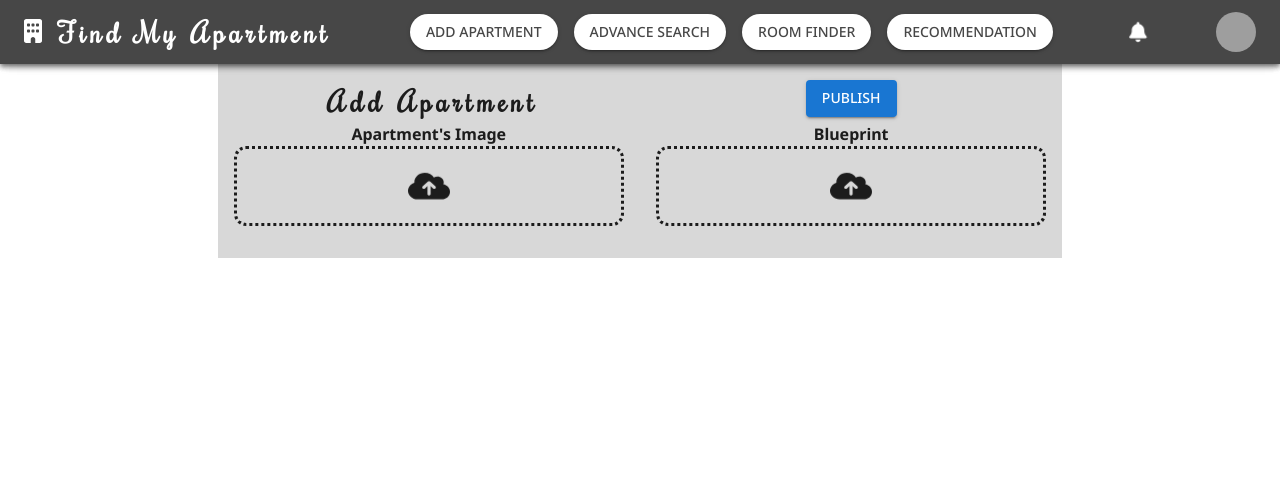
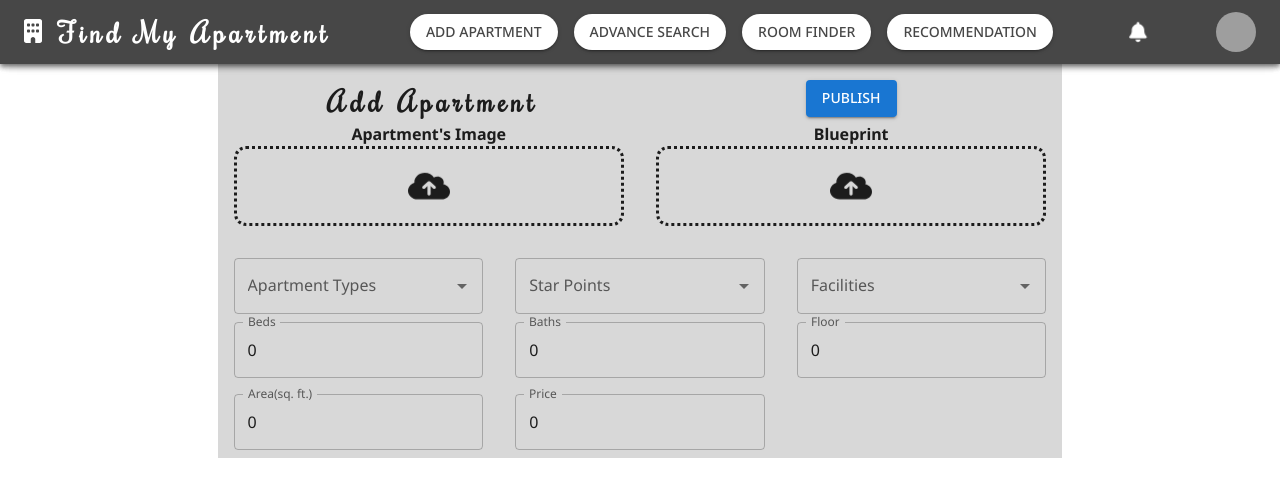
Before and after one commit to AshfaqRahman/find-my-apartment-frontend, a Next.js app: page /add-apartment in a window 1280 px wide. Shown: the top 496 px of the page. Built offline with nearby package versions, Linux system fonts and the light colour scheme; grey boxes are pictures that could not be loaded.

Commit message:
add apartment ongoing

```diff
--- a/src/app/add-apartment/page.tsx
+++ b/src/app/add-apartment/page.tsx
@@ -19,6 +19,10 @@ import {
   _pageHeight,
 } from "@/static/constants";
 import Dropzone from "@/components/ReactComponents/dropzone";
+import ApartmentTypesComponent from "@/components/apartment-types";
+import KeywordsComponent from "@/components/keywords";
+import FacilitiesComponent from "@/components/facilities";
+import TextFieldComponent from "@/mui-components/text-field";
 
 const rochester = Rochester({ weight: "400", subsets: ["latin"] });
 const theme = createTheme({
@@ -32,6 +36,46 @@ export default function Home() {
   // 	setSelected(data);
   // };
 
+  const [apartmentTypes, setApartmentTypes] = React.useState([]);
+  const handleApartmentTypeChange = (types: any) => {
+    setApartmentTypes(types);
+  };
+
+  const [keywords, setKeywords] = React.useState([]);
+  const handleKeywordsChange = (types: any) => {
+    setKeywords(types);
+  };
+
+  const [facilities, setFacilities] = React.useState([]);
+  const handleFacilitiesChange = (types: any) => {
+    setFacilities(types);
+  };
+
+  const [beds, setBeds] = React.useState<number>(0);
+  const handleBedsChange = (e: any) => {
+    setBeds(e.target.value);
+  };
+
+  const [baths, setBaths] = React.useState<number>(0);
+  const handleBathsChange = (e: any) => {
+    setBaths(e.target.value);
+  };
+
+  const [floor, setFloor] = React.useState<number>(0);
+  const handleFloorChange = (e: any) => {
+    setFloor(e.target.value);
+  };
+
+  const [area, setArea] = React.useState<number>(0);
+  const handleAreaChange = (e: any) => {
+    setFloor(e.target.value);
+  };
+
+  const [price, setPrice] = React.useState<number>(0);
+  const handlePriceChange = (e: any) => {
+    setFloor(e.target.value);
+  };
+
   const pageHeight = _pageHeight;
 
   return (
@@ -43,13 +87,19 @@ export default function Home() {
           minHeight={{ pageHeight }}
           maxHeight={{ pageHeight }}
           position={"fixed"}
-          md={12} lg={12}
+          md={12}
+          lg={12}
           overflow={"auto"}
           sx={{
-            ..._centeringStyle
+            ..._centeringStyle,
           }}
         >
-          <Grid key={2} container item pt={3} spacing={0}
+          <Grid
+            key={2}
+            container
+            item
+            pt={3}
+            spacing={0}
             sx={{
               width: "66vw",
               bgcolor: _color.background_left,
@@ -116,6 +166,75 @@ export default function Home() {
                 </Dropzone>
               </Box>
             </Grid>
+            <Grid key={"apartment type"} item lg={4} md={4}>
+              <Box mx={2}>
+                <ApartmentTypesComponent onChange={handleApartmentTypeChange} />
+              </Box>
+            </Grid>
+            <Grid key={"KeywordsComponent"} item lg={4} md={4}>
+              <Box mx={2}>
+                <KeywordsComponent onChange={handleKeywordsChange} />
+              </Box>
+            </Grid>
+            <Grid key={"FacilitiesComponent"} item lg={4} md={4}>
+              <Box mx={2}>
+                <FacilitiesComponent onChange={handleFacilitiesChange} />
+              </Box>
+            </Grid>
+            <Grid key={5} container my={1}>
+              <Grid item lg={4} md={4}>
+                <Box mx={2}>
+                  <TextFieldComponent
+                    label="Beds"
+                    type="number"
+                    value={beds}
+                    handleChange={handleBedsChange}
+                  />
+                </Box>
+              </Grid>
+              <Grid item lg={4} md={4}>
+                <Box mx={2}>
+                  <TextFieldComponent
+                    label="Baths"
+                    type="number"
+                    value={baths}
+                    handleChange={handleBathsChange}
+                  />
+                </Box>
+              </Grid>
+              <Grid item lg={4} md={4}>
+                <Box mx={2}>
+                  <TextFieldComponent
+                    label="Floor"
+                    type="number"
+                    value={floor}
+                    handleChange={handleFloorChange}
+                  />
+                </Box>
+              </Grid>
+            </Grid>
+            <Grid container my={1}>
+              <Grid item lg={4} md={4}>
+                <Box mx={2}>
+                  <TextFieldComponent
+                    label="Area(sq. ft.)"
+                    type="number"
+                    value={area}
+                    handleChange={handleAreaChange}
+                  />
+                </Box>
+              </Grid>
+              <Grid item lg={4} md={4}>
+                <Box mx={2}>
+                  <TextFieldComponent
+                    label="Price"
+                    type="number"
+                    value={price}
+                    handleChange={handlePriceChange}
+                  />
+                </Box>
+              </Grid>
+            </Grid>
           </Grid>
         </Grid>
       </Grid>
--- a/src/components/apartment-types.tsx
+++ b/src/components/apartment-types.tsx
@@ -1,38 +1,26 @@
+import AutoCompleteComponent from "@/mui-components/autoComplete";
 import MultiSelectComponent from "@/mui-components/multi-select";
 import { _apartmentTypes } from "@/static/constants";
 import { Box } from "@mui/material";
 import React from "react";
 
-
 export default function ApartmentTypesComponent(props: any) {
   const [apartmentTypes, setApartmentTypes] = React.useState(_apartmentTypes);
+  const [selectedApartmentTypes, setSelectedApartmentTypes] = React.useState([]);
+  const [inputTypes, setInputTypes] = React.useState("");
   React.useEffect(() => {
-        props.onChange(apartmentTypes.filter((x) => x.checked).map((x) => x.name));
-
-    }, [apartmentTypes])
-    const handleApartmentTypeChange = (
-        event: React.ChangeEvent<HTMLInputElement>
-      ) => {
-        setApartmentTypes(
-          apartmentTypes.map((x, idx) => {
-            if (idx.toString() === event.target.id) {
-              return {
-                ...x,
-                checked: event.target.checked,
-              };
-            }
-            return x;
-          })
-        );
-        // console.log(apartmentTypes)
-        // props.onChange(apartmentTypes.filter((x) => x.checked).map((x) => x.name));
-      };
+    props.onChange(selectedApartmentTypes);
+  }, [apartmentTypes]);
   return (
-        <Box sx={{ mx: "1px", padding: 0 }}>
-              <MultiSelectComponent
-                elements={apartmentTypes}
-                title={""}
-                handleChange={handleApartmentTypeChange}
+    <Box>
+      <AutoCompleteComponent
+        multiple={true}
+        value={selectedApartmentTypes}
+        setValue={setSelectedApartmentTypes}
+        inputValue={inputTypes}
+        setInputValue={setInputTypes}
+        options={apartmentTypes}
+        title={"Apartment Types"}
       />
     </Box>
   );
--- a/src/components/facilities.tsx
+++ b/src/components/facilities.tsx
@@ -7,7 +7,7 @@ import React, { useState } from "react";
 export default function FacilitiesComponent(props: any) {
   const [inputFacility, setInputFacilty] = React.useState("");
   const [selectedFacilities, setSelectedFacilities] = useState<string[]>([]);
-  const [facilities, setFacilities] = useState<any[]>(_facilities.map((facility: any) => facility));
+  const [facilities, setFacilities] = useState<any[]>(_facilities);
 
   React.useEffect(() => {
     props.onChange(selectedFacilities);
@@ -16,6 +16,7 @@ export default function FacilitiesComponent(props: any) {
   return (
     <Box>
       <AutoCompleteComponent
+        multiple={true}
         value={selectedFacilities}
         setValue={setSelectedFacilities}
         inputValue={inputFacility}
--- a/src/components/keywords.tsx
+++ b/src/components/keywords.tsx
@@ -16,6 +16,7 @@ export default function KeywordsComponent(props: any) {
   return (
     <Box>
       <AutoCompleteComponent
+        multiple={true}
         value={selectedKeywords}
         setValue={setSelectedKeywords}
         inputValue={inputKeyword}
--- a/src/mui-components/autoComplete.tsx
+++ b/src/mui-components/autoComplete.tsx
@@ -5,7 +5,7 @@ export default function AutoCompleteComponent(props: any) {
   return (
     <Autocomplete
         value={props.value}
-        multiple
+        multiple={props.multiple}
         onChange={(event: any, newValue: string[]) => {
           props.setValue(newValue);
         }}
--- a/src/mui-components/text-field.tsx
+++ b/src/mui-components/text-field.tsx
@@ -2,6 +2,8 @@ import TextField from '@mui/material/TextField';
 export default function TextFieldComponent(props: any) {
   return (
     <TextField
+      fullWidth
+      type={props.type}
       id={props.label}
       label={props.label}
       variant="outlined"
--- a/src/static/constants.js
+++ b/src/static/constants.js
@@ -1,20 +1,8 @@
 
 const _apartmentTypes = [
-  {
-    checked: false,
-    name: "Family",
-    label: "Family",
-  },
-  {
-    checked: false,
-    name: "Bachelor",
-    label: "Bachelor",
-  },
-  {
-    checked: false,
-    name: "Sublet",
-    label: "Sublet",
-  },
+  "Family",
+  "Bachelor",
+  "Sublet",
 ];
 
 
```
Also changed, not shown: src/app/advance-search/page.tsx (+5 -10 lines), src/components/area.tsx (+27 -9 lines), src/components/budget.tsx (+26 -10 lines). Lines whose indentation alone changed are shown as unchanged.
